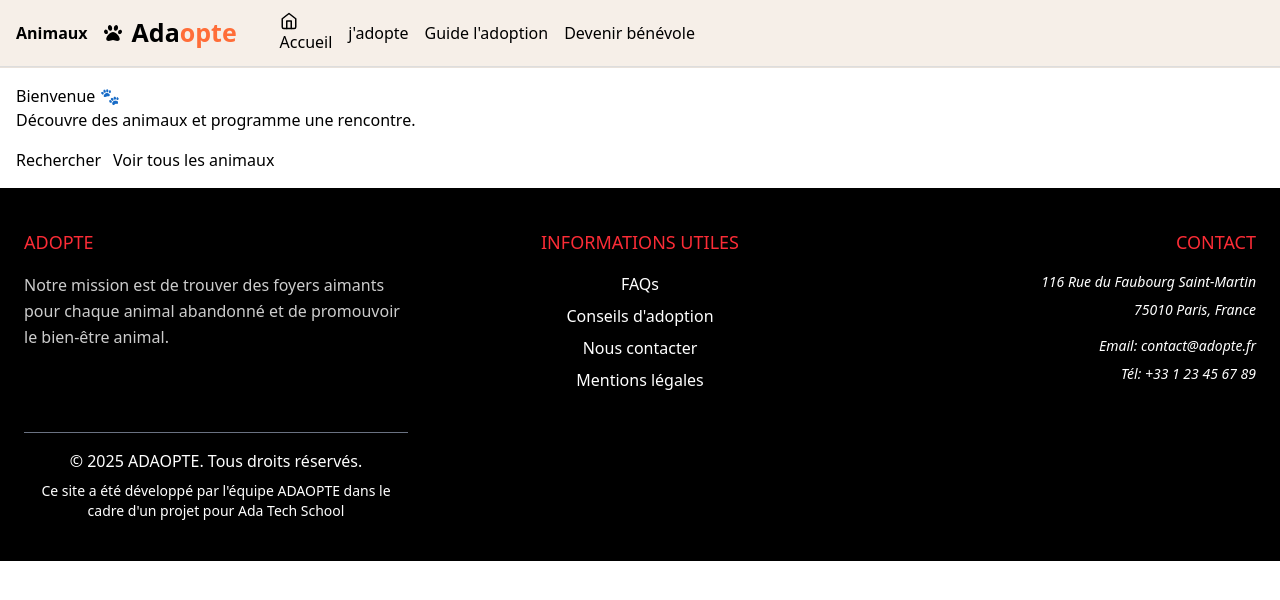
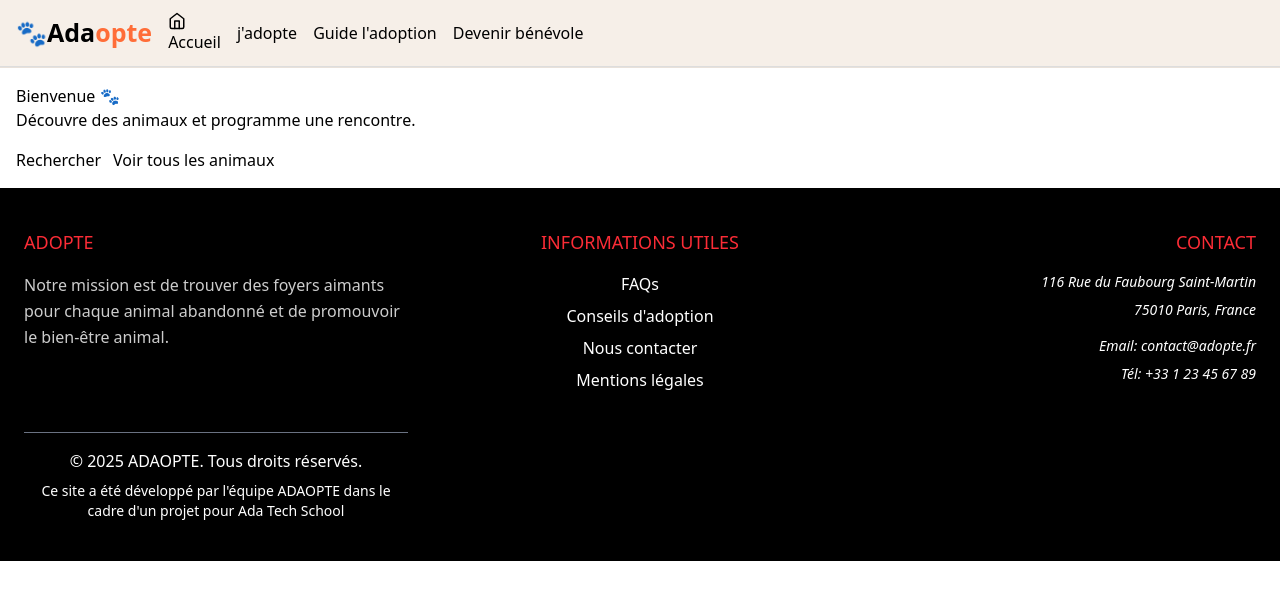
Before and after one commit to DANIebw/Projet-Adaopte-Davielle, a React (Vite) app: page / in a window 1280 px wide. Shown: the top 600 px of the page. Built offline with nearby package versions, Linux system fonts and the light colour scheme.

Commit message:
fix: navbar logo size

```diff
--- a/src/Components/Layout/Navbar.tsx
+++ b/src/Components/Layout/Navbar.tsx
@@ -19,28 +19,17 @@ export default function Navbar() {
     >
       <nav style={{ padding: "12px 16px", borderBottom: "1px solid #ddd" }}>
         <div style={{ display: "flex", gap: 16, alignItems: "center" }}>
-          <strong>Animaux</strong> {/* Juste un texte/logo pour ta navbar */}
-          {/* LEFT: logo */}
-          <div
-            style={{
-              display: "flex",
-              alignItems: "center",
-              gap: 10,
-              minWidth: 160,
-            }}
-          >
-            <FaPaw size={18} />
-            <strong style={{ fontWeight: 800, fontSize: 25 }}>
-              <span>Ada</span>
-              <span style={{ color: "#ff6d38" }}>opte</span>
-            </strong>
-          </div>
+          <span style={{ fontSize: 25 }}>
+            <strong>🐾Ada</strong>
+            <strong style={{ color: "#ff6d38" }}>opte</strong>
+          </span>
+
           <NavLink to="/" style={{ textDecoration: "none" }}>
             <FiHome size={18} />
             Accueil
           </NavLink>
           <NavLink to="/animals" style={{ textDecoration: "none" }}>
-            j'adopte{" "}
+            j'adopte
           </NavLink>
           <NavLink to="/" style={{ textDecoration: "none" }}>
             Guide l'adoption
```
